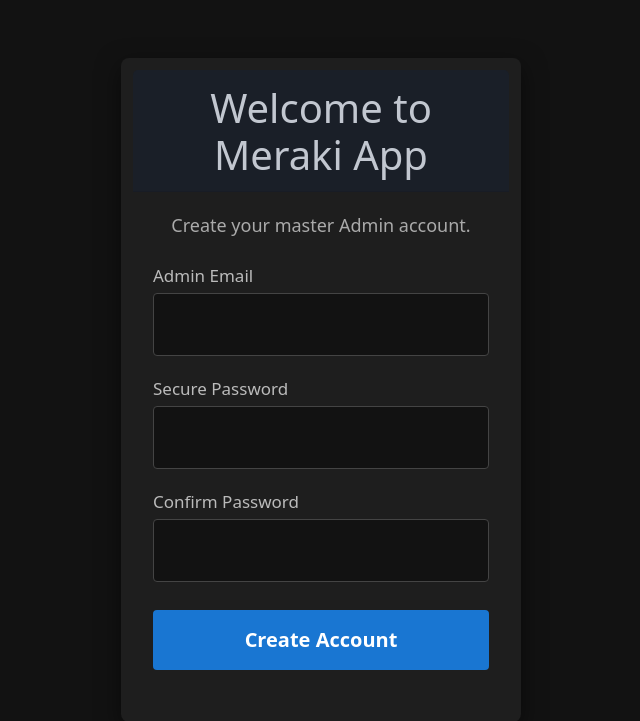
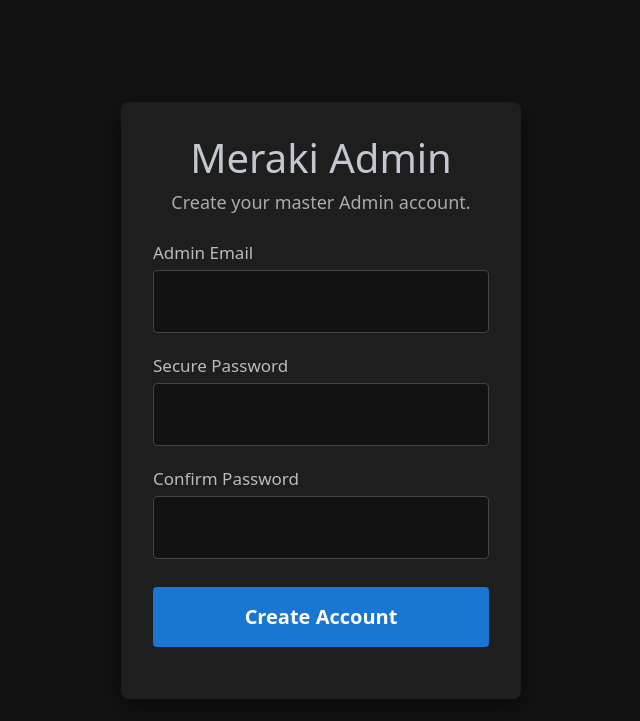
Before and after one commit to NightHawkATL/meraki-dashboard-app, a FastAPI app: page / in a window 1280 px wide. Shown: the top 721 px of the page, without its empty margins (319-959 px from the left). Run offline with FastAPI, Linux system fonts and the light colour scheme; parts of the project's set-up code (start-up, migrations or seed data) failed here and were passed over; some libraries are stand-ins or nearby versions.

Commit message:
Update backend/app/templates/auth.html

```diff
--- a/backend/app/templates/auth.html
+++ b/backend/app/templates/auth.html
@@ -2,17 +2,16 @@
 
 {% block content %}
 <div class="auth-wrapper">
-    <article class="auth-card">
+    <!-- Changed from <article> to <div> to remove Pico's huge margins -->
+    <div class="auth-card">
         <header>
-            <h3 style="text-align: center; margin-bottom: 0;">
-                {% if not admin_exists %}Welcome to Meraki App{% else %}Admin Login{% endif %}
-            </h3>
+            <h3>{% if not admin_exists %}Meraki Admin{% else %}Admin Login{% endif %}</h3>
         </header>
 
         <div id="auth-alerts"></div>
 
         {% if not admin_exists %}
-            <p style="text-align: center; font-size: 0.9rem; color: #aaa;">Create your master Admin account.</p>
+            <p>Create your master Admin account.</p>
             <form hx-post="/api/auth/setup" hx-target="#auth-alerts" hx-swap="innerHTML">
                 <label>Admin Email
                     <input type="email" name="username" required>
@@ -26,7 +25,7 @@
                 <button type="submit">Create Account</button>
             </form>
         {% else %}
-            <form hx-post="/api/auth/login" hx-target="#auth-alerts" hx-swap="innerHTML" style="margin-top: 1.5rem;">
+            <form hx-post="/api/auth/login" hx-target="#auth-alerts" hx-swap="innerHTML">
                 <label>Email Address
                     <input type="email" name="username" required>
                 </label>
@@ -36,6 +35,6 @@
                 <button type="submit">Log In</button>
             </form>
         {% endif %}
-    </article>
+    </div>
 </div>
 {% endblock %}
```
